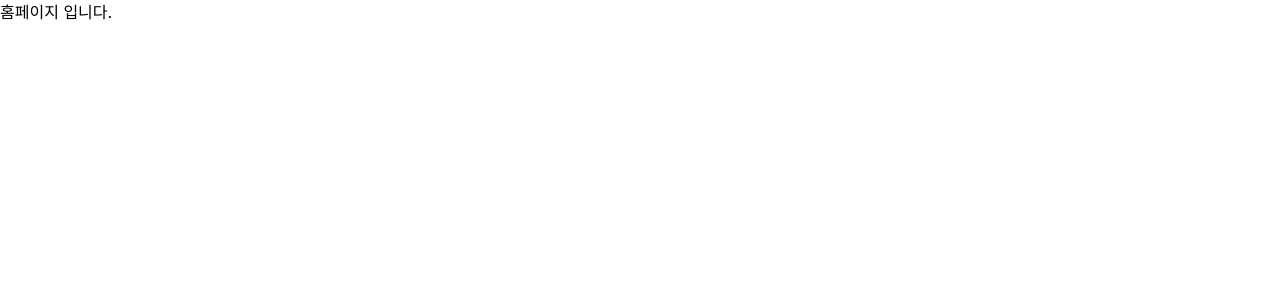
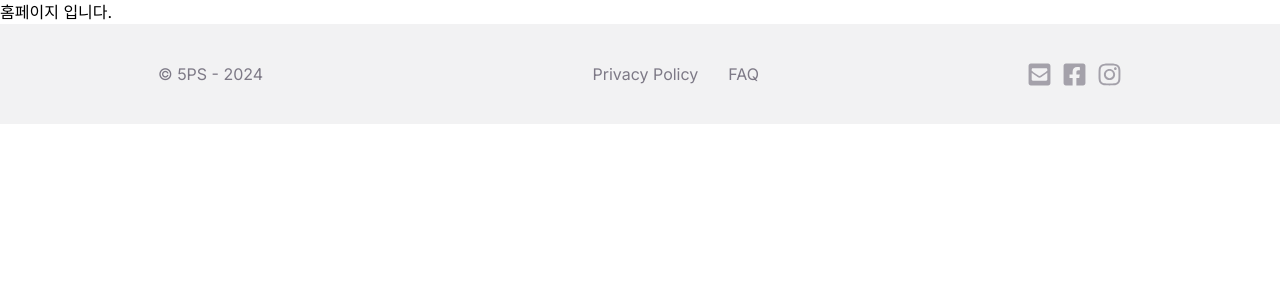
Before and after one commit to 5-PS/DANCHOO, a Next.js app: page / in a window 1280 px wide. Shown: the top 300 px of the page. Built offline with nearby package versions, Linux system fonts and the light colour scheme.

Commit message:
feat: layout.js에 Footer적용

```diff
--- a/app/layout.tsx
+++ b/app/layout.tsx
@@ -2,6 +2,8 @@ import './globals.css';
 import React from 'react';
 
 import { Inter } from 'next/font/google';
+
+import Footer from '@/components/footer/footer';
 
 import type { Metadata } from 'next';
 
@@ -19,7 +21,10 @@ export default function RootLayout({
 }>) {
   return (
     <html lang="ko">
-      <body className={inter.className}>{children}</body>
+      <body className={inter.className}>
+        {children}
+        <Footer />
+      </body>
     </html>
   );
 }
```
